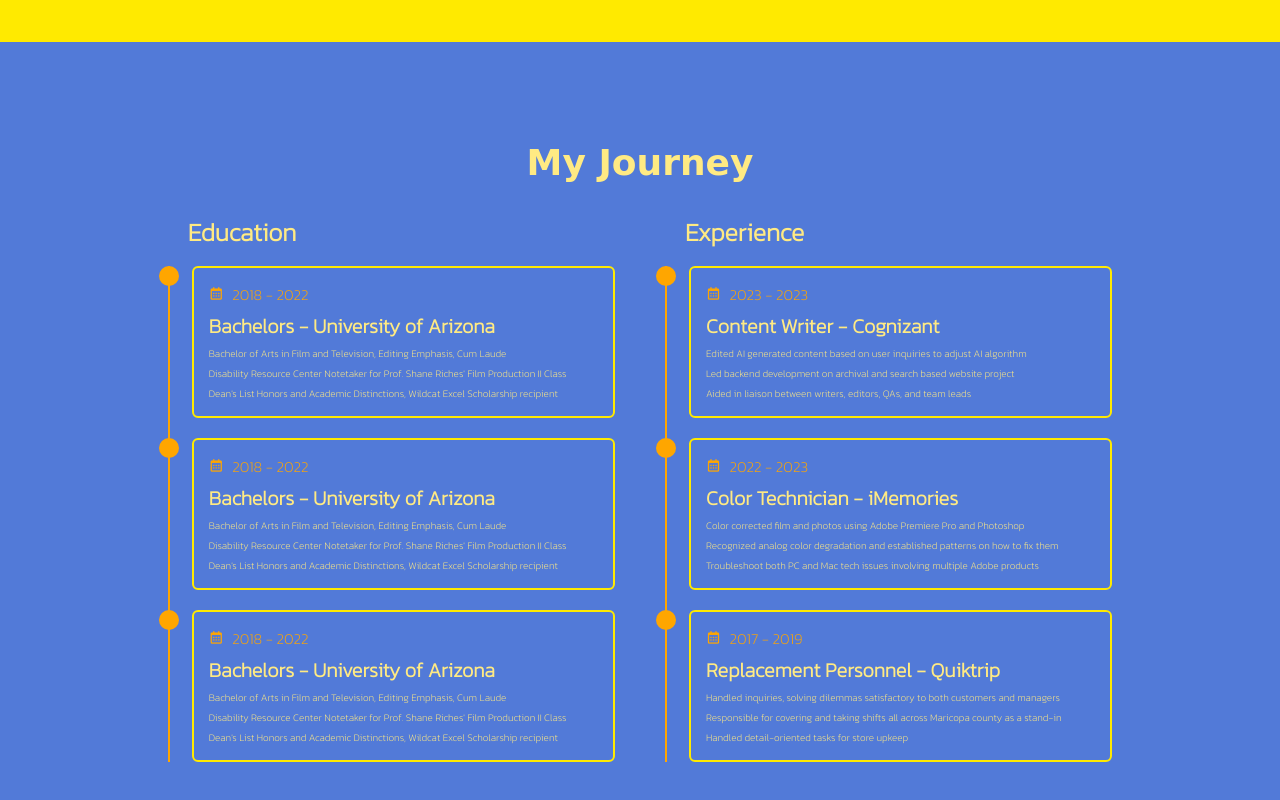
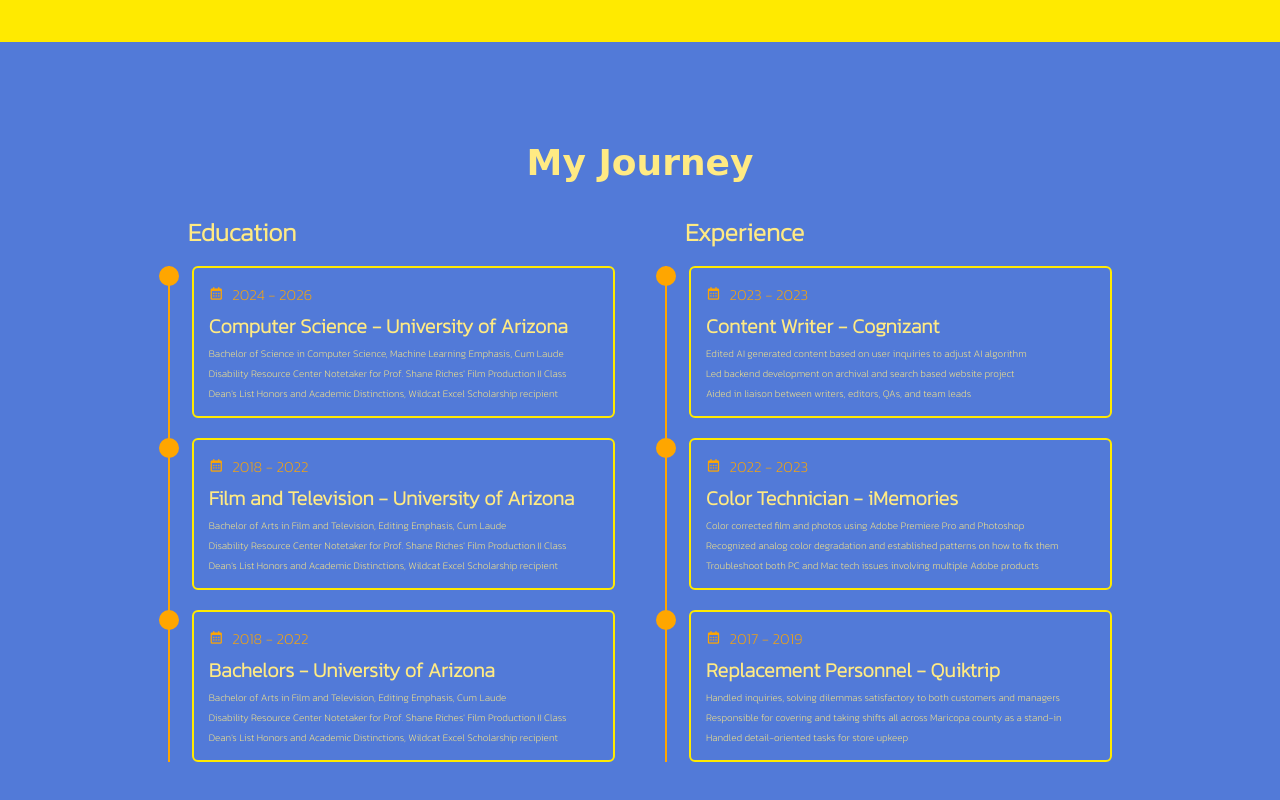
Before and after one commit to tyler-cr/Portfolio, a plain HTML site: page index.html in a window 1280 px wide. Shown: the part 1558-2358 px from the top of the page. Drawn offline with nearby package versions, Linux system fonts and the light colour scheme; a web font is replaced by a local one.

Commit message:
Update index.html

```diff
--- a/index.html
+++ b/index.html
@@ -105,10 +105,10 @@
                 <div class="education-box">
                     <div class="education-content">
                         <div class="content">
-                            <div class="year"><i class='bx bx-calendar' ></i> 2018 - 2022</div>
-                            <h3>Bachelors - University of Arizona</h3>
+                            <div class="year"><i class='bx bx-calendar' ></i> 2024 - 2026</div>
+                            <h3>Computer Science - University of Arizona</h3>
                             <ul>
-                                <p>Bachelor of Arts in Film and Television, Editing Emphasis, Cum Laude</p>
+                                <p>Bachelor of Science in Computer Science, Machine Learning Emphasis, Cum Laude</p>
                                 <p>Disability Resource Center Notetaker for Prof. Shane Riches' Film Production II Class</p>
                                 <p>Dean's List Honors and Academic Distinctions, Wildcat Excel Scholarship recipient</p>
                             </ul>
@@ -118,7 +118,7 @@
                     <div class="education-content">
                         <div class="content">
                             <div class="year"><i class='bx bx-calendar' ></i> 2018 - 2022</div>
-                            <h3>Bachelors - University of Arizona</h3>
+                            <h3>Film and Television - University of Arizona</h3>
                             <ul>
                                 <p>Bachelor of Arts in Film and Television, Editing Emphasis, Cum Laude</p>
                                 <p>Disability Resource Center Notetaker for Prof. Shane Riches' Film Production II Class</p>
```
